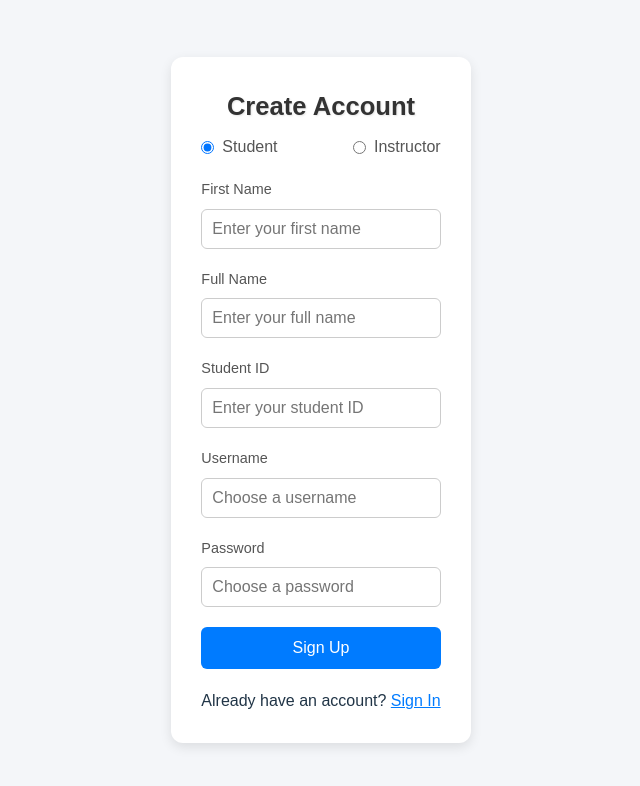
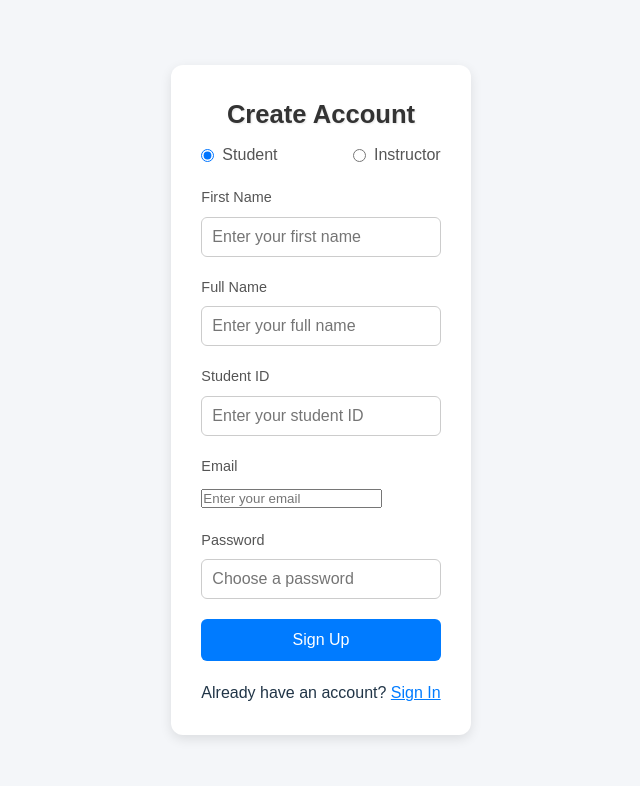
Before and after one commit to SOEN341-F24-CodeBusters/PeerAssessmentSystem, a React (Vite) app in the folder CodebustersPAS-ClientApp/: page /signup in a window 1280 px wide. Shown: the top 786 px of the page, without its empty margins (319-959 px from the left). Built offline with nearby package versions, Linux system fonts and the light colour scheme.

Commit message:
change fullname to lastname and username to email

```diff
--- a/CodebustersPAS-ClientApp/src/pages/CreateAccountPage.tsx
+++ b/CodebustersPAS-ClientApp/src/pages/CreateAccountPage.tsx
@@ -5,9 +5,9 @@ import './CreateAccountPage.css';
 const CreateAccount: React.FC = () => {
   const [userType, setUserType] = useState<'student' | 'instructor'>('student');
   const [firstName, setFirstName] = useState<string>('');
-  const [fullName, setFullName] = useState<string>('');
+  const [lastName, setLastName] = useState<string>('');
   const [studentID, setStudentID] = useState<string>('');
-  const [username, setUsername] = useState<string>('');
+  const [email, setEmail] = useState<string>('');
   const [password, setPassword] = useState<string>('');
   const navigate = useNavigate();
 
@@ -17,9 +17,9 @@ const CreateAccount: React.FC = () => {
     console.log({
       userType,
       firstName,
-      fullName,
+      lastName,
       studentID,
-      username,
+      email,
       password,
     });
 
@@ -65,12 +65,12 @@ const CreateAccount: React.FC = () => {
           </div>
 
           <div className="form-group">
-            <label htmlFor="fullName">Full Name</label>
+            <label htmlFor="lastName">Full Name</label>
             <input
-              id="fullName"
+              id="lastName"
               type="text"
-              value={fullName}
-              onChange={(e: ChangeEvent<HTMLInputElement>) => setFullName(e.target.value)}
+              value={lastName}
+              onChange={(e: ChangeEvent<HTMLInputElement>) => setLastName(e.target.value)}
               required
               placeholder="Enter your full name"
             />
@@ -90,14 +90,14 @@ const CreateAccount: React.FC = () => {
           )}
 
           <div className="form-group">
-            <label htmlFor="username">Username</label>
+            <label htmlFor="email">Email</label>
             <input
-              id="username"
-              type="text"
-              value={username}
-              onChange={(e: ChangeEvent<HTMLInputElement>) => setUsername(e.target.value)}
+              id="email"
+              type="email"
+              value={email}
+              onChange={(e: ChangeEvent<HTMLInputElement>) => setEmail(e.target.value)}
               required
-              placeholder="Choose a username"
+              placeholder="Enter your email"
             />
           </div>
 
--- a/CodebustersPAS-ClientApp/src/pages/LoginPage.tsx
+++ b/CodebustersPAS-ClientApp/src/pages/LoginPage.tsx
@@ -4,19 +4,19 @@ import './LoginPage.css';
 
 const Login: React.FC = () => {
   const [userType, setUserType] = useState<'student' | 'instructor'>('student');
-  const [username, setUsername] = useState<string>('');
+  const [email, setEmail] = useState<string>('');
   const [password, setPassword] = useState<string>('');
   const navigate = useNavigate();
 
   const handleSignIn = (e: FormEvent) => {
     e.preventDefault();
     // Handling sign-in for both student or instructor
-    console.log(`Signing in as ${userType} with username: ${username} and password: ${password}`);
+    console.log(`Signing in as ${userType} with email: ${email} and password: ${password}`);
     navigate('/');
   };
 
-  const handleUsernameChange = (e: ChangeEvent<HTMLInputElement>) => {
-    setUsername(e.target.value);
+  const handleEmailChange = (e: ChangeEvent<HTMLInputElement>) => {
+    setEmail(e.target.value);
   };
 
   const handlePasswordChange = (e: ChangeEvent<HTMLInputElement>) => {
@@ -50,14 +50,14 @@ const Login: React.FC = () => {
           </div>
 
           <div className="form-group">
-            <label htmlFor="username">Username</label>
+            <label htmlFor="email">Email</label>
             <input
-              id="username"
-              type="text"
-              value={username}
-              onChange={handleUsernameChange}
+              id="email"
+              type="email"
+              value={email}
+              onChange={handleEmailChange}
               required
-              placeholder="Enter your username"
+              placeholder="Enter your email"
             />
           </div>
 
```
